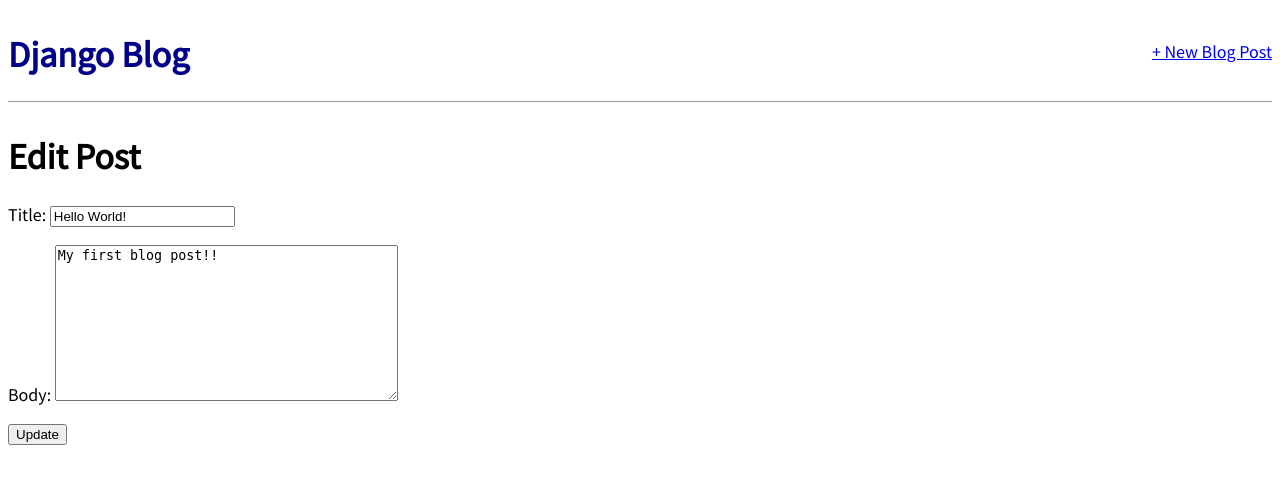
After one commit to estefanofc/BlogApp, a Django app: page /post/1/edit/ in a window 1280 px wide. The commit adds this page. Shown: the top 484 px of the page. Run offline with Django 3.2, Linux system fonts and the light colour scheme; data comes from the database, SQL or seed files in the repository; both versions use the stored data as it was after the commit.

Commit message:
added edit post view

```diff
--- a/blog/urls.py
+++ b/blog/urls.py
@@ -1,8 +1,9 @@
 from django.urls import path
 
-from .views import BlogListView, BlogDetailView, BlogCreateView
+from .views import BlogListView, BlogDetailView, BlogCreateView, BlogUpdateView
 
 urlpatterns = [
+    path("post/<int:pk>/edit/", BlogUpdateView.as_view(), name="post_edit"),
     path("post/new/", BlogCreateView.as_view(), name="post_new"),
     path("post/<int:pk>/", BlogDetailView.as_view(), name="post_detail"),
     path("", BlogListView.as_view(), name="home"),
--- a/blog/views.py
+++ b/blog/views.py
@@ -1,6 +1,6 @@
 from django.shortcuts import render
 from django.views.generic import ListView, DetailView
-from django.views.generic.edit import CreateView
+from django.views.generic.edit import CreateView, UpdateView
 
 from .models import Post
 
@@ -19,3 +19,9 @@ class BlogCreateView(CreateView):
     model = Post
     template_name = "post_new.html"
     fields = "__all__"
+
+
+class BlogUpdateView(UpdateView):
+    model = Post
+    template_name = "post_edit.html"
+    fields = ["title", "body"]
--- a/templates/post_detail.html
+++ b/templates/post_detail.html
@@ -3,4 +3,6 @@
   <h2>{{post.title}}</h2>
   <p>{{post.body }}</p>
 </div>
+
+<a href="{% url 'post_edit' post.pk %}">+ Edit Blog Post</a>
 {% endblock content %}
--- /dev/null
+++ b/templates/post_edit.html
@@ -0,0 +1,7 @@
+{% extends 'base.html' %} {% block content %}
+<h1>Edit Post</h1>
+<form action="" method="post">
+  {% csrf_token %} {{ form.as_p }}
+  <input type="submit" value="Update" />
+</form>
+{% endblock content %}
```
Also changed, not shown: db.sqlite3.
